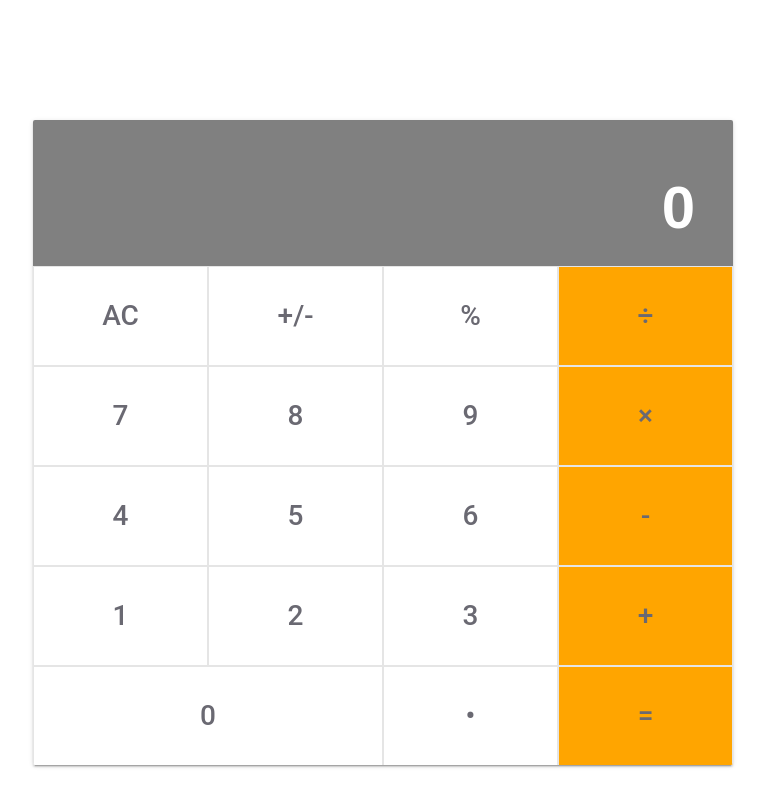
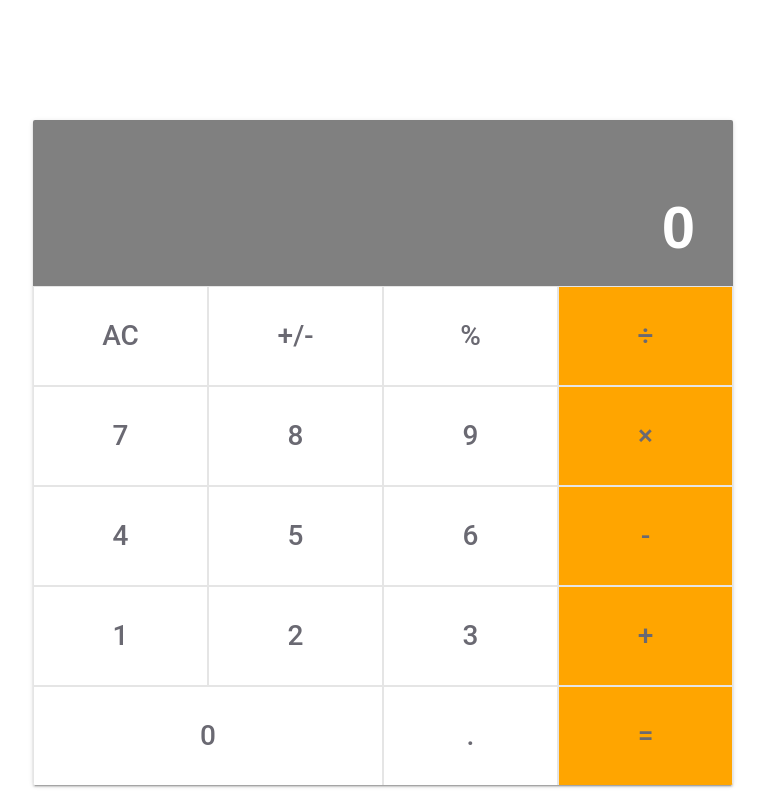
Before and after one commit to tirthajyoti-ghosh/react-calculator, a React (Create React App) app: page / in a window 1280 px wide. Shown: the whole page, without its empty margins (257-1022 px from the left). Built offline with nearby package versions, Linux system fonts and the light colour scheme; a web font is replaced by a local one.

Commit message:
Update display to show total and operation

```diff
--- a/src/assets/App.css
+++ b/src/assets/App.css
@@ -1,6 +1,6 @@
 .App {
   text-align: center;
-  height: 645px;
+  height: 665px;
   width: 700px;
   margin: 15vh auto;
 }
@@ -12,6 +12,7 @@
   text-align: right;
   padding: 20px 38px;
   font-weight: bold;
+  height: 20px;
 }
 
 .display .result {
--- a/src/components/App.js
+++ b/src/components/App.js
@@ -13,7 +13,6 @@ class App extends React.Component {
       total: null,
       next: null,
       operation: null,
-      chain: '',
     };
 
     this.handleClick = this.handleClick.bind(this);
@@ -39,7 +38,6 @@ class App extends React.Component {
         total: newTotal,
         operation: buttonName,
         next: null,
-        chain: `${total} ${buttonName}`,
       });
     } else {
       this.setState({
@@ -50,11 +48,11 @@ class App extends React.Component {
   }
 
   render() {
-    const { next } = this.state;
+    const { next, total, operation } = this.state;
 
     return (
       <div className="App mdl-card mdl-shadow--2dp">
-        <Display result={ next === null ? '0' : next } chain={ this.state.chain } />
+        <Display result={ next === null ? '0' : next } total={ total } operation={operation} />
         <ButtonPanel clickHandler={ this.handleClick } />
       </div>
     );
--- a/src/components/ButtonPanel.js
+++ b/src/components/ButtonPanel.js
@@ -34,7 +34,7 @@ function ButtonPanel(props) {
       </div>
       <div className="row">
         <Button clickHandler={ handleClick } name="0" color wide />
-        <Button clickHandler={ handleClick } name="•" color />
+        <Button clickHandler={ handleClick } name="." color />
         <Button clickHandler={ handleClick } name="=" />
       </div>
     </div>
--- a/src/components/Display.js
+++ b/src/components/Display.js
@@ -2,10 +2,12 @@ import React from 'react';
 import PropTypes from 'prop-types';
 
 function Display(props) {
-  const { result, chain } = props;
+  const { result, total, operation } = props;
   return (
     <div className="display">
-      <div className="chain">{chain}</div>
+      <div className="chain">
+        <span>{ total }</span>&nbsp;<span>{ operation }</span>
+      </div>
       <div className="result">{result}</div>
     </div>
   );
```
